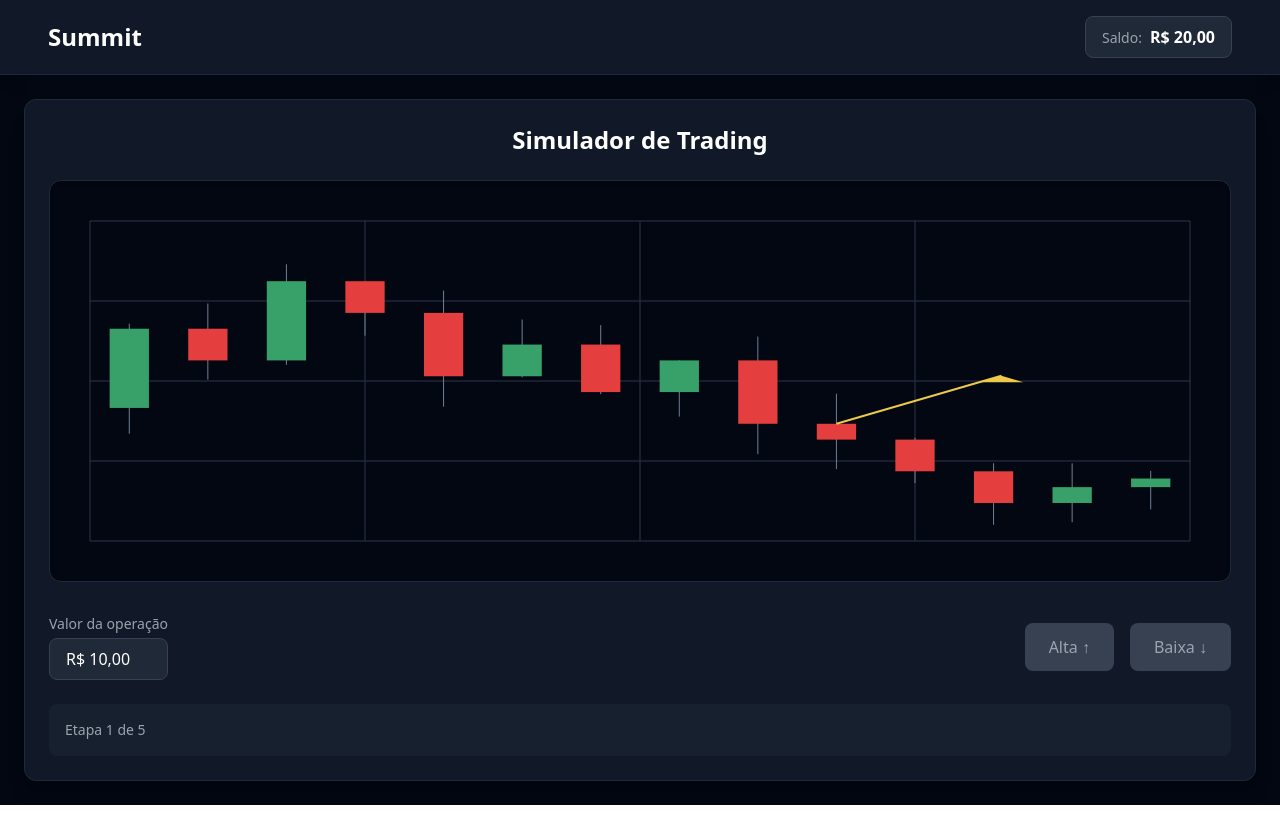
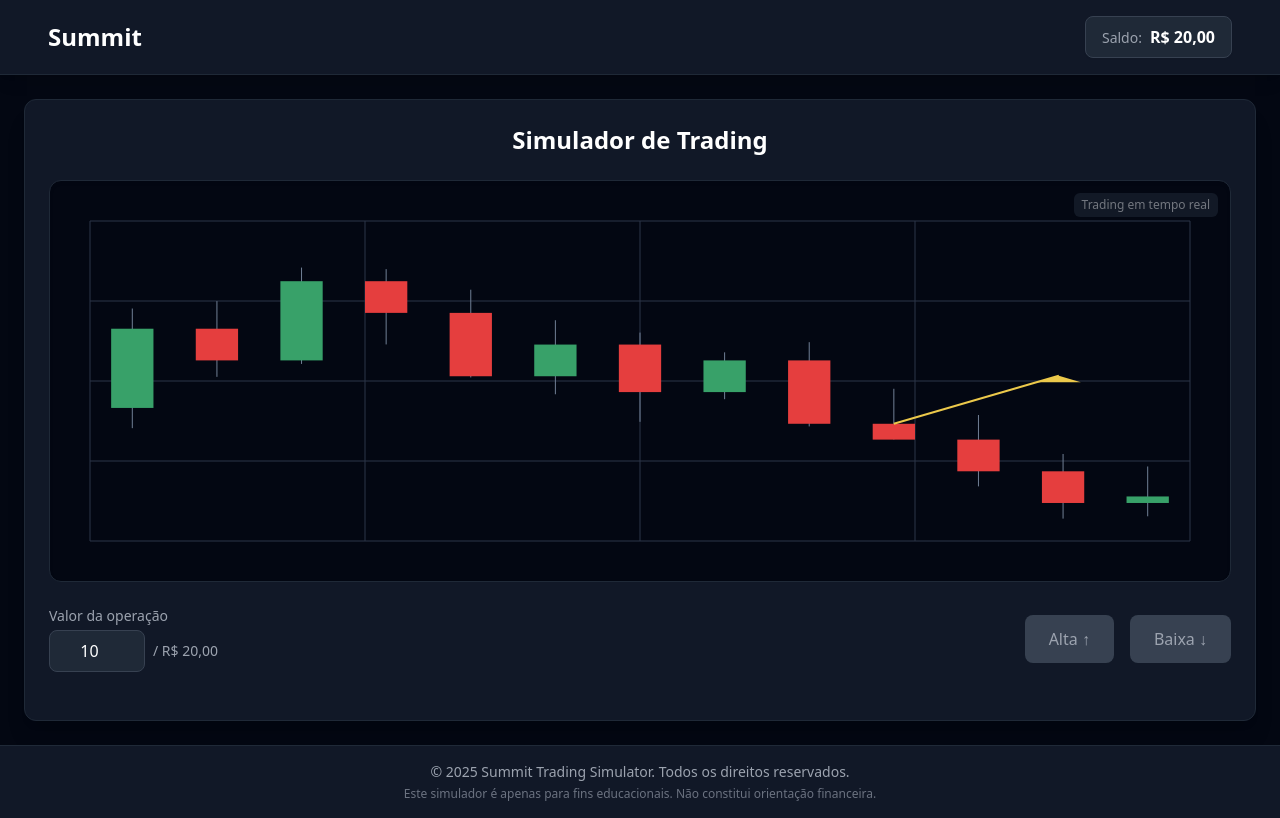
Before and after one commit to zeuzrich/summittrader, a React (Vite) app: page / in a window 1280 px wide. Both pictures are taken after a click on the button "Alta ↑". Built offline with nearby package versions, Linux system fonts and the light colour scheme.

Commit message:
Animate chart and adjust layout
- Implemented real-time animation for the trading chart.
- Adjusted the layout and removed the "etapa x de y" indicator.
- Added a simple footer.
- Allowed users to change the bet amount, limited by their balance.

```diff
--- /dev/null
+++ b/src/components/Footer.tsx
@@ -0,0 +1,17 @@
+
+const Footer = () => {
+  return (
+    <footer className="bg-gray-900 border-t border-gray-800 py-4 mt-auto">
+      <div className="container mx-auto px-4 text-center">
+        <p className="text-gray-400 text-sm">
+          © {new Date().getFullYear()} Summit Trading Simulator. Todos os direitos reservados.
+        </p>
+        <p className="text-gray-500 text-xs mt-1">
+          Este simulador é apenas para fins educacionais. Não constitui orientação financeira.
+        </p>
+      </div>
+    </footer>
+  );
+};
+
+export default Footer;
--- a/src/components/TradingChart.tsx
+++ b/src/components/TradingChart.tsx
@@ -1,5 +1,5 @@
 
-import { useEffect, useRef } from 'react';
+import { useEffect, useRef, useState } from 'react';
 
 interface TradingChartProps {
   currentStep: number;
@@ -10,6 +10,8 @@ interface TradingChartProps {
 
 const TradingChart = ({ currentStep, direction, result, isTrading }: TradingChartProps) => {
   const canvasRef = useRef<HTMLCanvasElement>(null);
+  const animationRef = useRef<number | null>(null);
+  const [animationTime, setAnimationTime] = useState(0);
 
   // Chart patterns for each step
   const chartPatterns = [
@@ -40,6 +42,21 @@ const TradingChart = ({ currentStep, direction, result, isTrading }: TradingChar
     }
   ];
 
+  // Cancel any ongoing animation when component unmounts
+  useEffect(() => {
+    return () => {
+      if (animationRef.current !== null) {
+        cancelAnimationFrame(animationRef.current);
+      }
+    };
+  }, []);
+
+  // Reset animation time when trading state changes
+  useEffect(() => {
+    setAnimationTime(0);
+  }, [isTrading, direction]);
+
+  // Main chart drawing function with animation
   useEffect(() => {
     const canvas = canvasRef.current;
     if (!canvas) return;
@@ -59,6 +76,29 @@ const TradingChart = ({ currentStep, direction, result, isTrading }: TradingChar
     const chartWidth = rect.width - padding * 2;
     const chartHeight = rect.height - padding * 2;
 
+    // Animation function
+    const animate = (timestamp: number) => {
+      if (!isTrading) {
+        drawChart(1); // Fully draw chart when not trading
+        return;
+      }
+
+      // Update animation progress (0 to 1)
+      const duration = 3000; // 3 seconds for full animation
+      const progress = Math.min(animationTime / duration, 1);
+
+      // Draw the chart with current progress
+      drawChart(progress);
+
+      // Continue animation if not complete
+      if (progress < 1) {
+        setAnimationTime(prev => prev + 16.67); // Approximately 60fps
+        animationRef.current = requestAnimationFrame(animate);
+      }
+    };
+
+    // Chart drawing with animation progress
+    const drawChart = (progress: number) => {
       // Clear canvas
       ctx.clearRect(0, 0, canvas.width, canvas.height);
 
@@ -88,10 +128,17 @@ const TradingChart = ({ currentStep, direction, result, isTrading }: TradingChar
       const pattern = chartPatterns[currentStep];
       if (!pattern) return;
 
-    // Combine initial data with trading data if trading
-    const data = [...pattern.initialData];
+      // Determine how much of the data to show based on animation progress
+      let data = [...pattern.initialData];
+
       if (isTrading && direction) {
-      data.push(...pattern.tradingData);
+        // Calculate how many candles of trading data to show based on progress
+        const tradingDataLength = pattern.tradingData.length;
+        const candlesToShow = Math.floor(progress * tradingDataLength);
+
+        if (candlesToShow > 0) {
+          data.push(...pattern.tradingData.slice(0, candlesToShow));
+        }
       }
 
       // Calculate min and max for scaling
@@ -99,15 +146,18 @@ const TradingChart = ({ currentStep, direction, result, isTrading }: TradingChar
       const max = Math.max(...data) * 1.1;
       const range = max - min;
 
-    // Draw candlesticks
+      // Draw candlesticks with subtle animations
       const candleWidth = chartWidth / (data.length * 2);
 
       data.forEach((value, index) => {
+        // Add subtle randomness to make it look "alive"
+        const randomFactor = isTrading ? (Math.random() * 0.5 - 0.25) : 0;
+
         // For each candle, calculate open, high, low, close
         const open = value;
         const close = data[index + 1] || value + (Math.random() * 2 - 1);
-      const high = Math.max(open, close) + Math.random() * 2;
-      const low = Math.min(open, close) - Math.random() * 2;
+        const high = Math.max(open, close) + Math.random() * 2 + randomFactor;
+        const low = Math.min(open, close) - Math.random() * 2 + randomFactor;
 
         // Calculate positions
         const x = padding + index * (chartWidth / data.length);
@@ -190,8 +240,18 @@ const TradingChart = ({ currentStep, direction, result, isTrading }: TradingChar
         ctx.fillStyle = '#ECC94B'; // yellow-500
         ctx.fill();
       }
+    };
 
-  }, [currentStep, direction, result, isTrading]);
+    // Start the animation
+    animationRef.current = requestAnimationFrame(animate);
+
+    // Cleanup
+    return () => {
+      if (animationRef.current !== null) {
+        cancelAnimationFrame(animationRef.current);
+      }
+    };
+  }, [currentStep, direction, result, isTrading, animationTime]);
 
   return (
     <div className="relative bg-gray-950 rounded-xl border border-gray-800 shadow-inner overflow-hidden">
@@ -200,6 +260,13 @@ const TradingChart = ({ currentStep, direction, result, isTrading }: TradingChar
         className="w-full h-[300px] md:h-[400px]"
         style={{ display: 'block' }}
       />
+      {isTrading && (
+        <div className="absolute top-3 right-3">
+          <div className="bg-gray-800 px-2 py-1 rounded-md text-xs text-gray-300 animate-pulse">
+            Trading em tempo real
+          </div>
+        </div>
+      )}
     </div>
   );
 };
--- a/src/components/TradingSimulator.tsx
+++ b/src/components/TradingSimulator.tsx
@@ -16,6 +16,7 @@ const TradingSimulator = ({ onBalanceChange, onSimulationComplete }: TradingSimu
   const [isTrading, setIsTrading] = useState(false);
   const [betAmount, setBetAmount] = useState(10);
   const [showResults, setShowResults] = useState(false);
+  const [customBetAmount, setCustomBetAmount] = useState("10");
 
   // Predefined outcomes to ensure user ends with R$500
   const outcomes = [
@@ -34,6 +35,16 @@ const TradingSimulator = ({ onBalanceChange, onSimulationComplete }: TradingSimu
       onSimulationComplete();
     }
   }, [balance, onBalanceChange]);
+
+  const handleBetAmountChange = (e: React.ChangeEvent<HTMLInputElement>) => {
+    const value = e.target.value;
+    setCustomBetAmount(value);
+
+    const numValue = parseFloat(value);
+    if (!isNaN(numValue) && numValue > 0 && numValue <= balance) {
+      setBetAmount(numValue);
+    }
+  };
 
   const placeTrade = (selectedDirection: 'up' | 'down') => {
     if (isTrading || balance < betAmount) return;
@@ -72,11 +83,13 @@ const TradingSimulator = ({ onBalanceChange, onSimulationComplete }: TradingSimu
         if (currentStep < outcomes.length - 1) {
           setCurrentStep(prev => prev + 1);
 
-          // Increase bet amount for later stages to reach R$500
-          if (currentStep === 2) {
-            setBetAmount(30);
+          // Suggest increasing bet amount for later stages
+          if (currentStep === 1) {
+            setBetAmount(prev => Math.min(30, balance / 2));
+            setCustomBetAmount("30");
           } else if (currentStep === 3) {
-            setBetAmount(50);
+            setBetAmount(prev => Math.min(50, balance / 2));
+            setCustomBetAmount("50");
           }
         }
       }, 2000);
@@ -87,7 +100,7 @@ const TradingSimulator = ({ onBalanceChange, onSimulationComplete }: TradingSimu
     <div className="bg-gray-900 rounded-xl p-4 md:p-6 shadow-xl border border-gray-800 animate-fade-in">
       <h1 className="text-xl md:text-2xl font-bold mb-6 text-center">Simulador de Trading</h1>
 
-      <div className="mb-8">
+      <div className="mb-6">
         <TradingChart
           currentStep={currentStep}
           direction={direction}
@@ -99,8 +112,18 @@ const TradingSimulator = ({ onBalanceChange, onSimulationComplete }: TradingSimu
       <div className="flex flex-col md:flex-row items-center justify-between gap-4 mb-6">
         <div className="w-full md:w-auto">
           <p className="text-gray-400 mb-1 text-sm">Valor da operação</p>
-          <div className="bg-gray-800 px-4 py-2 rounded-lg border border-gray-700">
-            {formatCurrency(betAmount)}
+          <div className="flex items-center space-x-2">
+            <input
+              type="number"
+              value={customBetAmount}
+              onChange={handleBetAmountChange}
+              min="1"
+              max={balance}
+              step="1"
+              disabled={isTrading}
+              className="bg-gray-800 px-4 py-2 rounded-lg border border-gray-700 w-24 text-center"
+            />
+            <span className="text-gray-400 text-sm">/ {formatCurrency(balance)}</span>
           </div>
         </div>
 
@@ -136,10 +159,6 @@ const TradingSimulator = ({ onBalanceChange, onSimulationComplete }: TradingSimu
           </p>
         </div>
       )}
-
-      <div className="bg-gray-800/50 rounded-lg p-4 text-sm text-gray-400">
-        <p>Etapa {currentStep + 1} de 5</p>
-      </div>
     </div>
   );
 };
--- a/src/pages/Index.tsx
+++ b/src/pages/Index.tsx
@@ -3,6 +3,7 @@ import { useState } from "react";
 import TradingSimulator from "@/components/TradingSimulator";
 import VideoModal from "@/components/VideoModal";
 import Header from "@/components/Header";
+import Footer from "@/components/Footer";
 
 const Index = () => {
   const [isVideoModalOpen, setIsVideoModalOpen] = useState(false);
@@ -38,6 +39,7 @@ const Index = () => {
         )}
       </main>
 
+      <Footer />
       <VideoModal isOpen={isVideoModalOpen} onClose={() => setIsVideoModalOpen(false)} />
     </div>
   );
```
Lines whose indentation alone changed are shown as unchanged.
